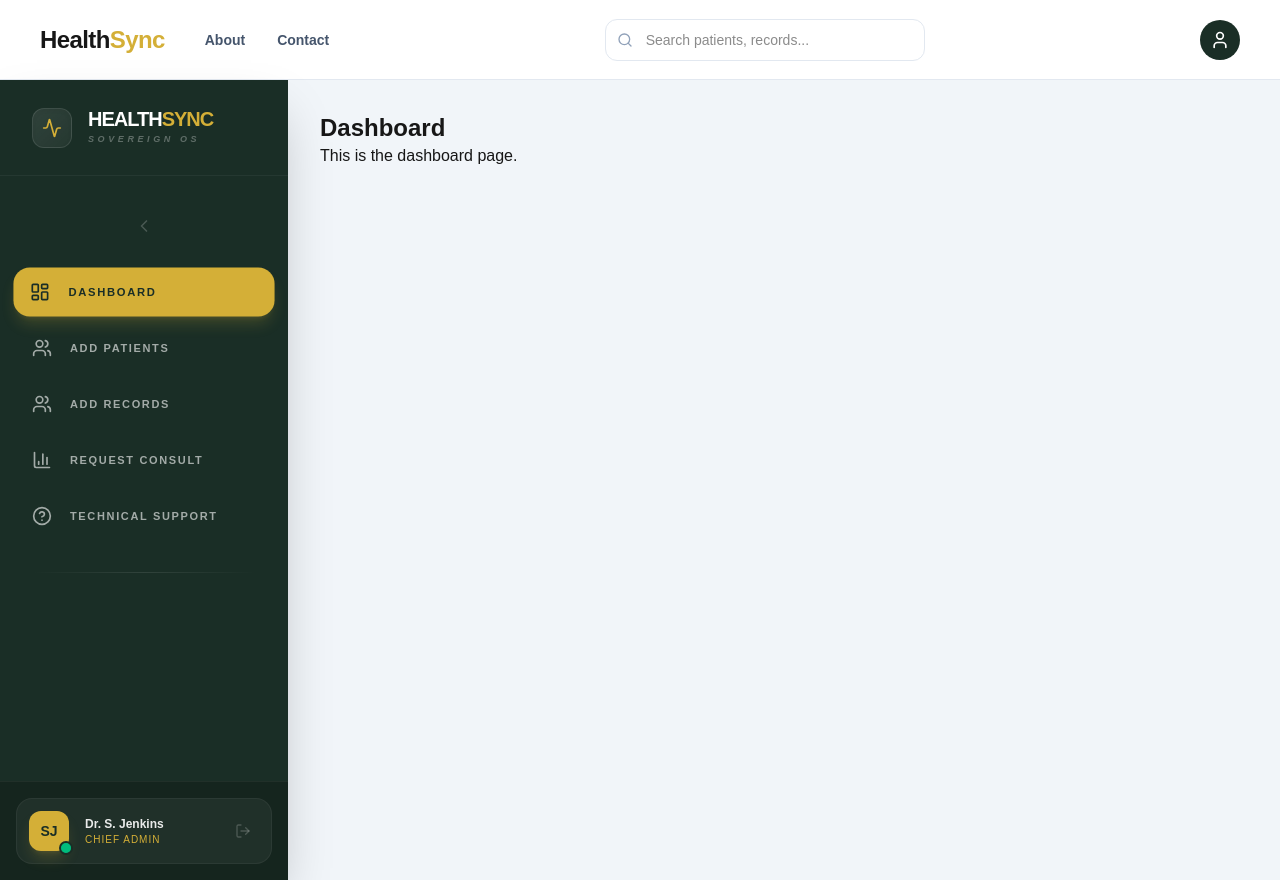
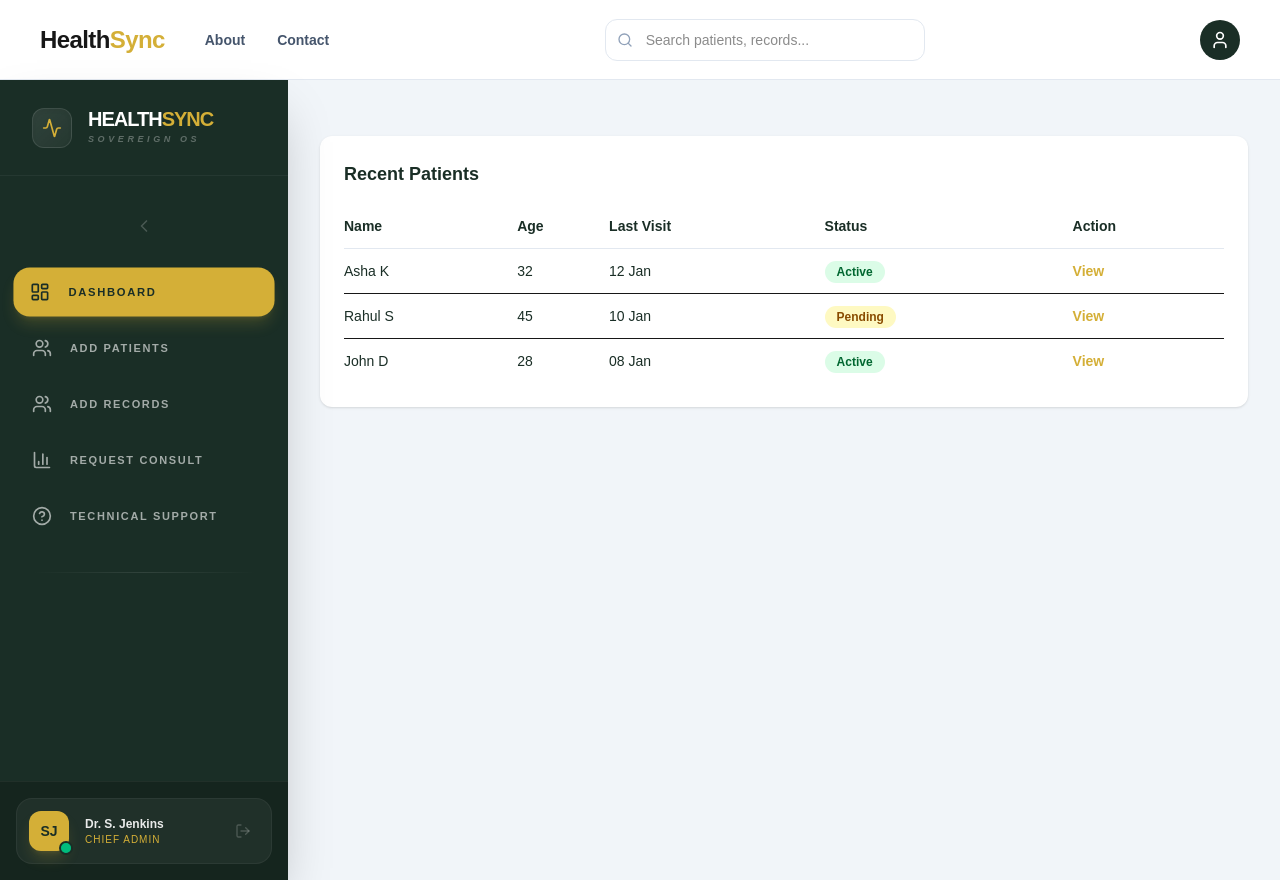
Before and after one commit to kalviumcommunity/S69-0126-CodeMeow-Full-Stack-With-NextjsAnd-AWS-Azure-HealthSync, a Next.js app in the folder your-project-name/: page /dashboard in a window 1280 px wide. Built offline with nearby package versions, Linux system fonts and the light colour scheme.

Commit message:
Add patient table to dashboard with improved visibility

```diff
--- /dev/null
+++ b/your-project-name/src/app/components/PatientTable.tsx
@@ -0,0 +1,58 @@
+export default function PatientTable() {
+  const patients = [
+    { name: "Asha K", age: 32, lastVisit: "12 Jan", status: "Active" },
+    { name: "Rahul S", age: 45, lastVisit: "10 Jan", status: "Pending" },
+    { name: "John D", age: 28, lastVisit: "08 Jan", status: "Active" },
+  ];
+
+  return (
+    <div className="bg-white rounded-xl shadow p-6 mt-6">
+      <h2 className="text-lg font-semibold mb-4 text-[#1A2E26]">
+        Recent Patients
+      </h2>
+
+      <table className="w-full text-sm">
+        <thead>
+          <tr className="text-left border-b border-slate-200">
+            <th className="py-3 text-[#1A2E26] font-semibold">Name</th>
+            <th className="text-[#1A2E26] font-semibold">Age</th>
+            <th className="text-[#1A2E26] font-semibold">Last Visit</th>
+            <th className="text-[#1A2E26] font-semibold">Status</th>
+            <th className="text-[#1A2E26] font-semibold">Action</th>
+          </tr>
+        </thead>
+
+        <tbody>
+          {patients.map((patient, index) => (
+            <tr
+              key={index}
+              className="border-b last:border-none hover:bg-slate-50 transition"
+            >
+              <td className="py-3 font-medium text-[#1A2E26]">
+                {patient.name}
+              </td>
+              <td className="text-[#1A2E26]">{patient.age}</td>
+              <td className="text-[#1A2E26]">{patient.lastVisit}</td>
+              <td>
+                <span
+                  className={`px-3 py-1 rounded-full text-xs font-semibold ${
+                    patient.status === "Active"
+                      ? "bg-green-100 text-green-800"
+                      : "bg-yellow-100 text-yellow-800"
+                  }`}
+                >
+                  {patient.status}
+                </span>
+              </td>
+              <td>
+                <button className="text-[#D4AF37] font-semibold hover:underline">
+                  View
+                </button>
+              </td>
+            </tr>
+          ))}
+        </tbody>
+      </table>
+    </div>
+  );
+}
--- a/your-project-name/src/app/dashboard/page.tsx
+++ b/your-project-name/src/app/dashboard/page.tsx
@@ -1,9 +1,10 @@
 "use client";
+import PatientTable from "../components/PatientTable";
+
 export default function DashboardPage() {
   return (
     <div className="p-8">
-      <h1 className="text-2xl font-bold">Dashboard</h1>
-      <p>This is the dashboard page.</p>
+      <PatientTable />
     </div>
   );
 }
```
